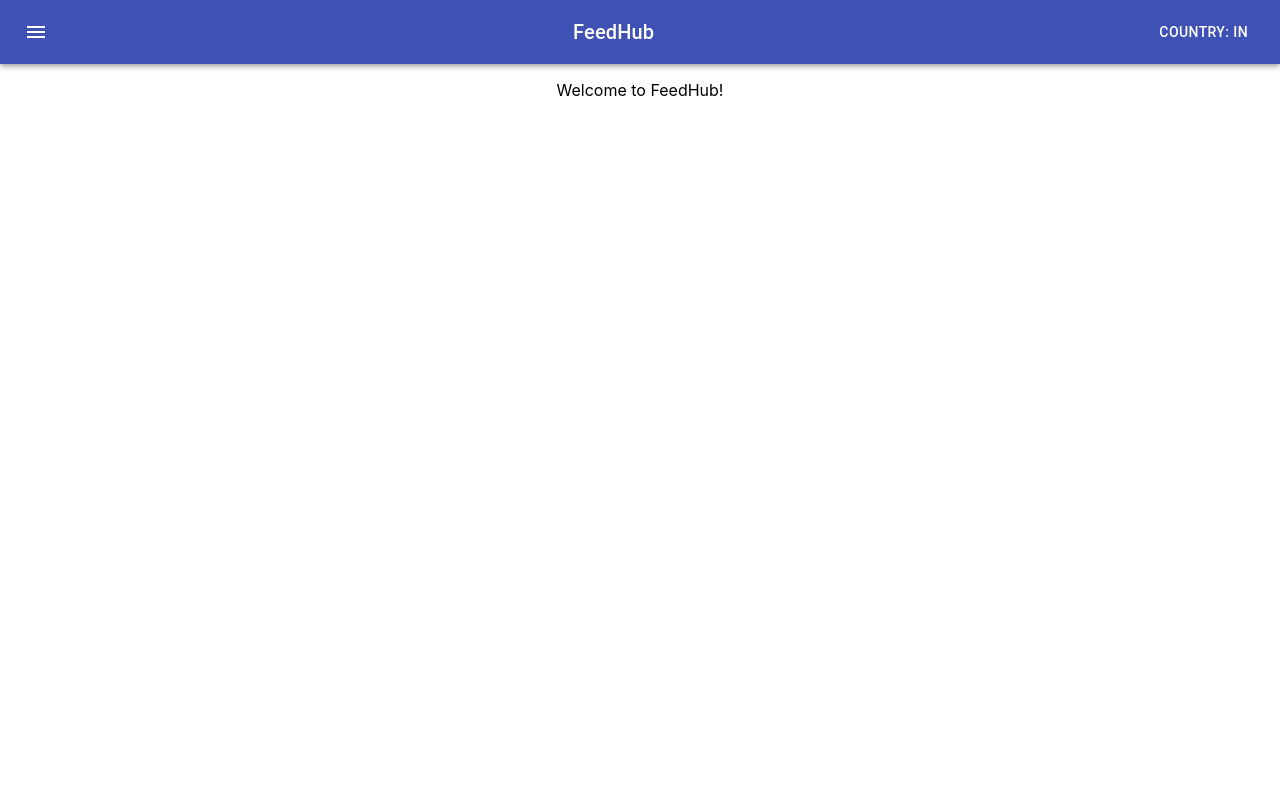
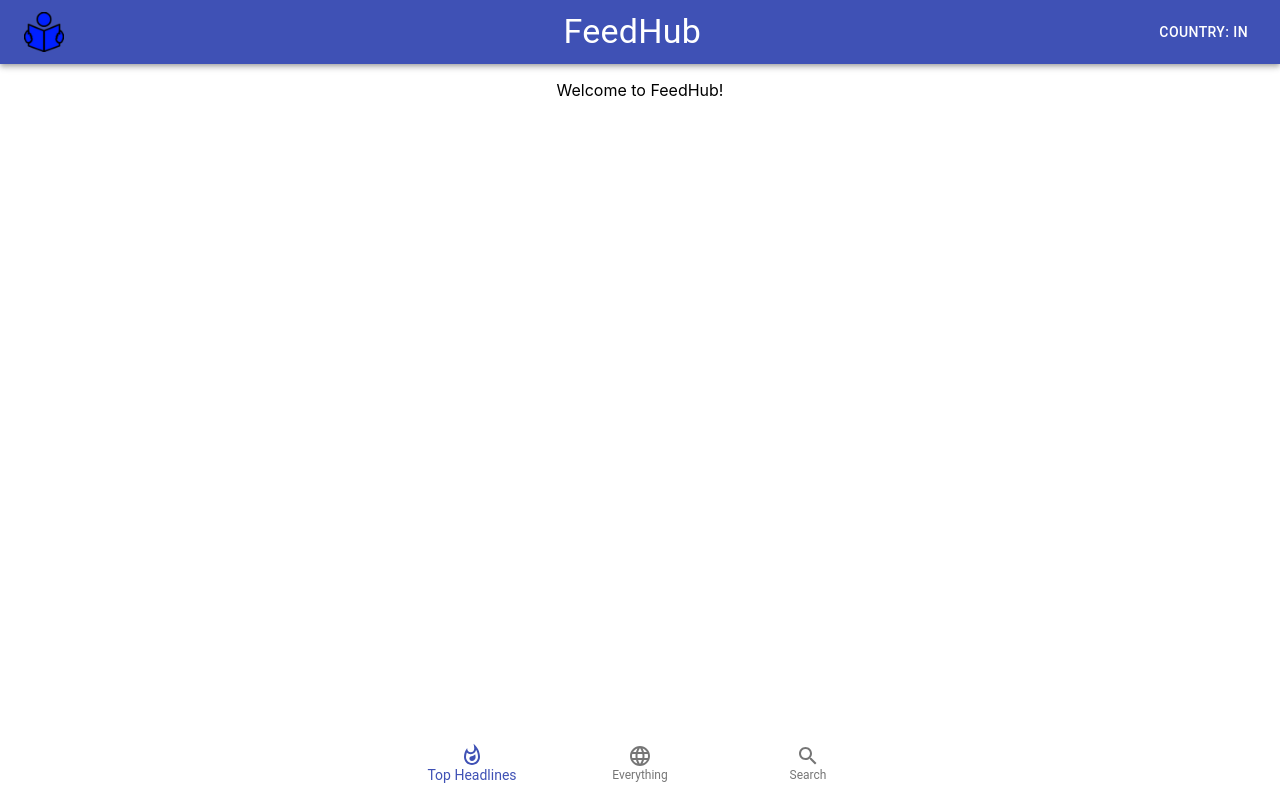
Before and after one commit to persieahmad/FeedHub, a React (Create React App) app: page / in a window 1280 px wide. Built offline with nearby package versions, Linux system fonts and the light colour scheme.

Commit message:
added bottom tabs

```diff
--- a/src/App.tsx
+++ b/src/App.tsx
@@ -1,5 +1,6 @@
 import React from 'react';
 import './App.css';
+import BottomNav from './UI/BottomNav/BottomNav';
 import NavBar from './UI/NavBar/NavBar';
 
 function App() {
@@ -7,6 +8,7 @@ function App() {
     <div className="App">
       <NavBar />
       <p>Welcome to FeedHub!</p>
+      <BottomNav />
     </div>
   );
 }
--- /dev/null
+++ b/src/UI/BottomNav/BottomNav.tsx
@@ -0,0 +1,34 @@
+import React from 'react';
+import { makeStyles } from '@material-ui/core/styles';
+import BottomNavigation from '@material-ui/core/BottomNavigation';
+import BottomNavigationAction from '@material-ui/core/BottomNavigationAction';
+import WhatshotOutlinedIcon from '@material-ui/icons/WhatshotOutlined';
+import LanguageOutlinedIcon from '@material-ui/icons/LanguageOutlined';
+import SearchOutlinedIcon from '@material-ui/icons/SearchOutlined';
+
+const useStyles = makeStyles({
+  root: {
+    position: 'fixed',
+    bottom: '1%',
+    width: '100%',
+  },
+});
+
+export default function BottomNav() {
+  const classes = useStyles();
+  const [value, setValue] = React.useState(0);
+
+  return (
+    <BottomNavigation
+      value={value}
+      onChange={(event, newValue) => {
+        setValue(newValue);
+      }}
+      showLabels
+      className={classes.root}>
+      <BottomNavigationAction label="Top Headlines" icon={<WhatshotOutlinedIcon />} />
+      <BottomNavigationAction label="Everything" icon={<LanguageOutlinedIcon />} />
+      <BottomNavigationAction label="Search" icon={<SearchOutlinedIcon />} />
+    </BottomNavigation>
+  );
+}
--- a/src/UI/NavBar/NavBar.tsx
+++ b/src/UI/NavBar/NavBar.tsx
@@ -4,8 +4,7 @@ import AppBar from '@material-ui/core/AppBar';
 import Toolbar from '@material-ui/core/Toolbar';
 import Typography from '@material-ui/core/Typography';
 import Button from '@material-ui/core/Button';
-import IconButton from '@material-ui/core/IconButton';
-import MenuIcon from '@material-ui/icons/Menu';
+import LogoIcon from '../logo192.png';
 
 const useStyles = makeStyles((theme: Theme) =>
   createStyles({
@@ -17,6 +16,7 @@ const useStyles = makeStyles((theme: Theme) =>
     },
     title: {
       flexGrow: 1,
+      marginLeft: '4%',
     },
   }),
 );
@@ -28,10 +28,14 @@ export default function NavBar() {
     <div className={classes.root}>
       <AppBar position="static">
         <Toolbar>
-          <IconButton edge="start" className={classes.menuButton} color="inherit" aria-label="menu">
-            <MenuIcon />
-          </IconButton>
-          <Typography variant="h6" className={classes.title}>
+          <img
+            src={LogoIcon}
+            alt="LogoIcon"
+            height="40px"
+            width="40px"
+            onContextMenu={(e) => e.preventDefault()}
+          />
+          <Typography variant="h4" className={classes.title}>
             FeedHub
           </Typography>
           <Button color="inherit">Country: IN</Button>
```
Also changed, not shown: src/UI/logo192.png (added).
